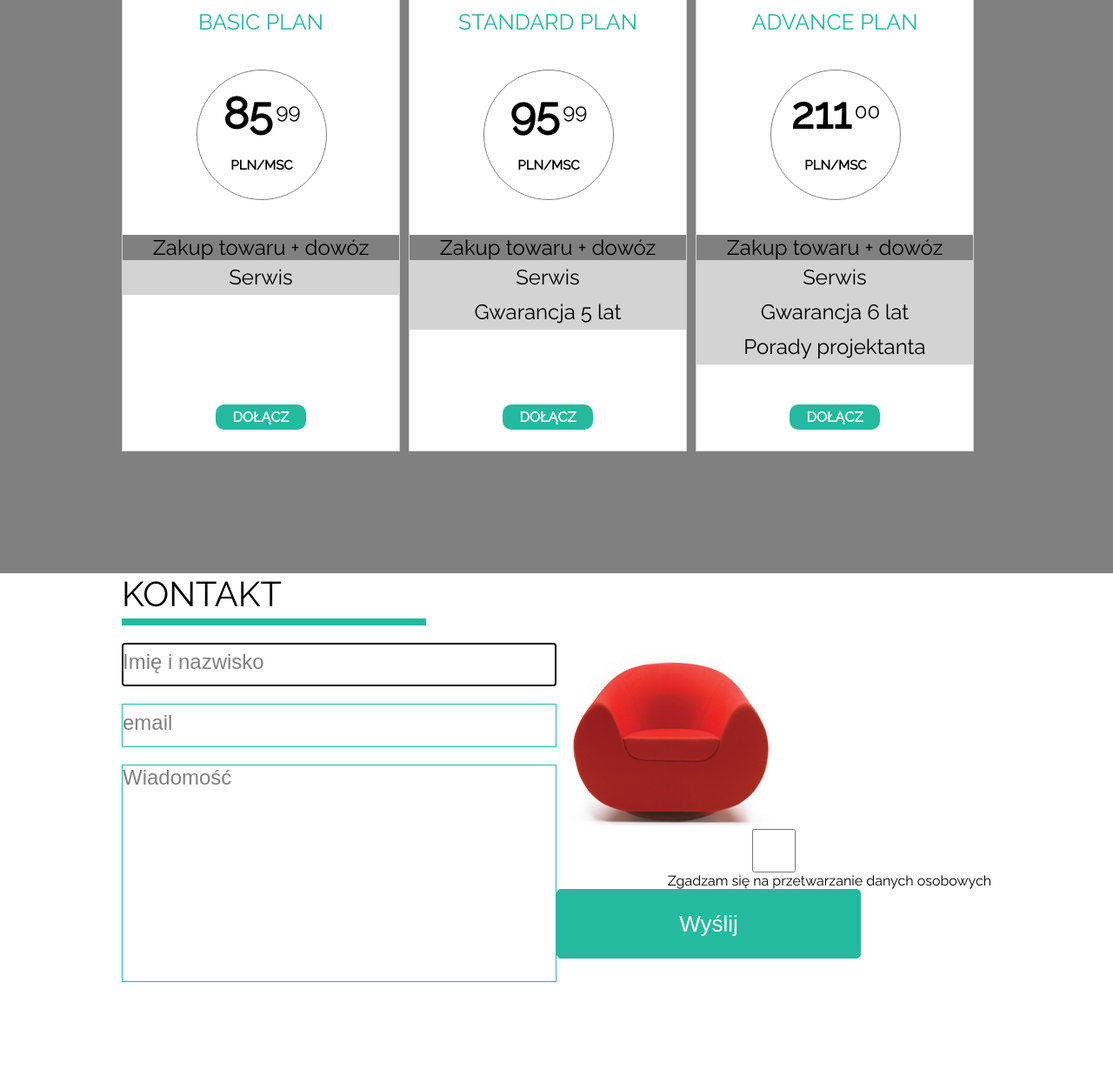
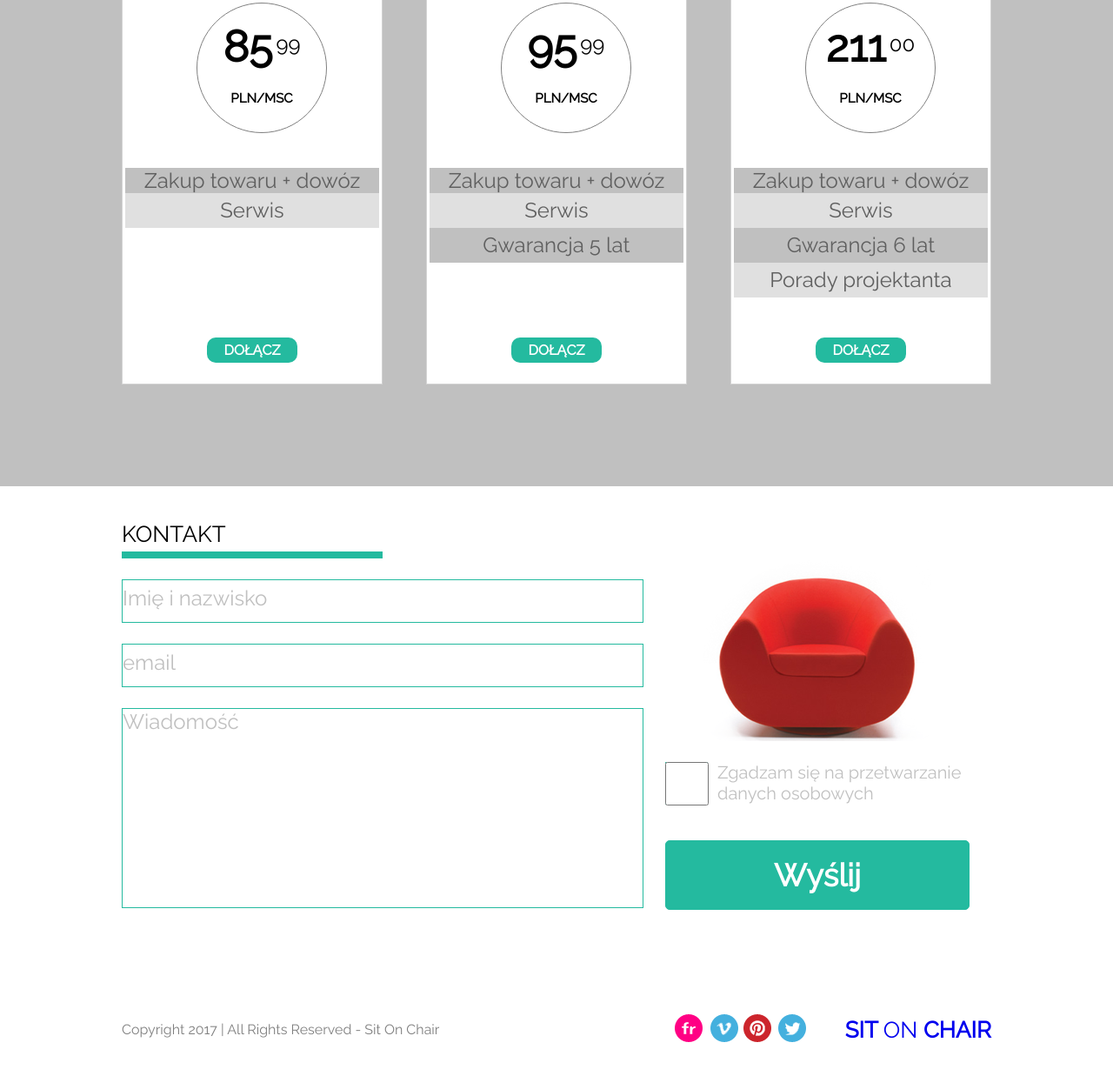
Before and after one commit to luksteroz/Sit-on-Chair, a plain HTML site: page index.html in a window 1280 px wide. Shown: the part 1141-2378 px from the top of the page at 87% size. Drawn offline with Linux system fonts and the light colour scheme.

Commit message:
zrobione html css

```diff
--- a/index.html
+++ b/index.html
@@ -66,16 +66,19 @@
     </section>
     <section id="products">
         <div class="container products clearfix">
-            <div class="box">
-                <p class="textShadow"></p>
-                <h3> Chair Margarita</h3>
-                <p class="line"></p>
+            <div class="box cursor">
+                <div class="textShadow">
+                    <h3>  Chair CLAIR</h3>
+                    <p class="line"></p>
+                </div>
             </div>
-            <div class="box">
-                <h3> Chair Clair </h3>
-                <p class="line "></p>
+            <div class="box cursor">
+                <div class="textShadow">
+                    <h3>Chair MARGARITA</h3>
+                    <p class="line"></p>
+                </div>
             </div>
-            <div class="box">
+            <div class="box cursor">
                 <h3> Finds all inputs</h3>
                 <p class="line"></p>
                 <p class="text">
@@ -91,7 +94,7 @@
     <div class="container offer clearfix">
         <h2> CENNIK </h2>
         <p class="line"></p>
-        <div class="wrapper">
+        <div class="wrapper cursor">
             <div class="ring">
                 <div class="dot"></div>
             </div>
@@ -107,7 +110,7 @@
             </div>
             <a href="#" title="Dołącz"> DOŁĄCZ</a>
         </div>
-        <div class="wrapper">
+        <div class="wrapper center cursor">
             <div class="ring">
                 <div class="dot"></div>
             </div>
@@ -124,7 +127,7 @@
             </div>
             <a href="#" title="Dołącz"> DOŁĄCZ</a>
         </div>
-        <div class="wrapper">
+        <div class="wrapper cursor">
             <div class="ring">
                 <div class="dot"></div>
             </div>
@@ -151,7 +154,7 @@
                 <form>
                     <div class="leftForm floatLeft">
                         <p>
-                            <input type="text" name="user_name" maxlength="25" placeholder="Imię i nazwisko" autofocus="">
+                            <input type="text" name="user_name" maxlength="25" placeholder="Imię i nazwisko">
                         </p>
                         <p>
                             <input type="text" name="email" maxlength="30" placeholder="email">
@@ -162,10 +165,10 @@
                     </div>
                     <div class="rightForm floatRight">
                         <img src="images/red_chair.png">
-                        <p>
-                            <label>
+                        <p class="clearfix">
+                            <label class="newCheck">
                                 <input class="floatLeft"type="checkbox" value="remember" name="agree">
-                                <span class="floatRight">Zgadzam się na przetwarzanie danych osobowych</span>
+                                <span class="floatLeft">Zgadzam się na przetwarzanie <br>danych osobowych</span>
                             </label>
                         </p>
                         <p>
@@ -177,7 +180,17 @@
     </section>
     <footer>
         <div class="container footer">
+            <p class="floatLeft"> Copyright 2017 | All Rights Reserved - Sit On Chair</p>
+            <div class="icons floatLeft">
+                <a href="#"><img src="images/flickr.png"></a>
+                <a href="#"><img src="images/vimeo.png"></a>
+                <a href="#"><img src="images/pinterest.png"></a>
+                <a href="#"><img src="images/twitter.png"></a>
             </div>
+            <div class="footerLogo txtToUppercase floatRight">
+                <a href="#" title="Strona glowna">Sit <span>On</span> chair</a>
+            </div>
+        </div>
     </footer>
 </body>
 </html>
--- a/style/style.css
+++ b/style/style.css
@@ -4,7 +4,7 @@
 	box-sizing: border-box;
 }
 body {
-    font-family: 'Raleway', sans-serif;
+    font-family: 'Raleway', 'Arial', sans-serif;
     font-size: 16px;
 }
 body > header, section, footer {
@@ -31,7 +31,10 @@ body > header, section, footer {
 }
 .highlighted {
     color: #24ba9f;
-		font-weight: bold;
+	font-weight: bold;
+}
+.cursor{
+    cursor: pointer;
 }
 a {
     text-decoration: none;
@@ -89,7 +92,6 @@ nav > ul > li a:hover {
 #slider{
 	height: 500px;
 	margin: 0 auto;
-	width: 100%;
     background-image: -webkit-gradient(linear, 0% 100%, 0% 0%,color-stop(0, rgb(203, 203, 203)),color-stop(0.029, rgb(203, 203, 203)),color-stop(0.131, rgb(213, 213, 213)),color-stop(0.334, rgb(248, 248, 248)),color-stop(0.532, rgb(248, 248, 248)));
 	margin-bottom: 50px;
 }
@@ -135,15 +137,13 @@ nav > ul > li a:hover {
 	cursor: pointer;
 }
 #products{
-	height: 400px;
-	width: 100%;
-	margin: 0 auto;
+	height: 300px;
 }
 .textShadow{
+    position: relative;
 	height: 50px;
-	width: 100px;
+	width: 100%;
 	background-color: rgba(255, 255, 255, 0.5);
-    position: relative;
 }
 .box {
 	height: 200px;
@@ -151,7 +151,7 @@ nav > ul > li a:hover {
 	width: 320px;
 	margin-right: 20px;
 }
-.box:nth-child(1	){
+.box:nth-child(1){
 	background-image: url("../images/box1_img.jpg");
 	background-size: 100% 100%;
 }
@@ -165,15 +165,18 @@ nav > ul > li a:hover {
 	border: 1px solid #808080;
 	border-radius: 1px;
 }
-.box h3 {
-	margin-top: 90px;
+.textShadow h3 {
+	margin-top: 110px;
 	margin-left: 15px;
+    padding-top: 8px;
+    font-weight: bold;
 }
 .box:nth-child(3) h3{
 	margin: 20px 10px 0px 15px;
+    font-weight: bold;
 }
 .line {
-	width: 35%;
+	width: 45%;
 	border: 4px solid #24ba9f;
 	margin: 5px 0px 0px 15px;
 }
@@ -181,21 +184,19 @@ nav > ul > li a:hover {
 	margin: 10px 10px 0px 15px;
 	color: 	#808080;
 }
+/*oferta*/
 #offer{
-	height: 100%;
-	width: 100%;
-	background-color: #808080;
+	background-color: #C0C0C0;
 }
 .offer{
-	width: 1000px;
 	height: 800px;
 }
 .offer h2{
-	font-size: 40px;
+    padding-top: 40px;
+	font-size: 26px;
 }
-/*oferta*/
 .wrapper{
-	width: 320px;
+	width: 300px;
 	height: 550px;
 	position: relative;
 	border: 1px solid lightgrey;
@@ -203,7 +204,10 @@ nav > ul > li a:hover {
 	float: left;
 	background-color: white;
 	margin-top: 50px;
-	margin-right: 10px;
+}
+.center{
+    margin-right: 50px;
+    margin-left: 50px;
 }
 .wrapper a{
 	background-color: #24ba9f;
@@ -213,12 +217,6 @@ nav > ul > li a:hover {
 	color: white;
 	padding: 5px 20px 5px 20px;
 	border-radius: 10px;
-}
-a:hover{
-	background-color: red;
-}
-a:active{
-	border: 1px solid #808080;
 }
 .ring{
 	width: 50px;
@@ -250,6 +248,7 @@ a:active{
 	border-radius: 50%;
 	border: 1px solid #808080;
 	margin-left: 85px;
+    background-color: white;
 }
 .priceRing span:first-child {
 	font-weight: bold;
@@ -265,60 +264,88 @@ a:active{
 }
 .details{
 	margin-top: 40px;
-	width: 100%;
+	width: 98%;
 	height:200px;
-	display: block;
+    margin-left: 1%;
+    margin-right: 1%;
+    color: #606060;
 }
 .delivery {
-	background-color: #808080;
 	font-size: 24px;
 }
 .service {
-	background-color: lightgrey;
 	font-size: 24px;
 	line-height: 40px;
 }
 .offer .line, .contact .line {
 	margin-left: 0px;
+    width: 300px;
 }
+.details p:nth-child(2n+1){
+    background-color: #C0C0C0;
+}
+.details p:nth-child(2n+2){
+    background-color: #E0E0E0;
+}
+.wrapper:hover .details p:nth-child(2n+1){
+    background-color: white;
+}
+.wrapper:hover, .wrapper:hover .ring {
+	background-color: #24ba9f;
+    border: none;
+}
+.wrapper:hover a, .wrapper:hover .dot, .wrapper:hover .priceRing{
+    background-color: white;
+    color: #24ba9f;
+    border: none;
+}
+.wrapper:hover h3{
+    color: white;
+}
+
+
 /*Formularz*/
 .contact {
     height: 600px;
 }
 .contact h2{
-	font-size: 40px;
+	font-size: 26px;
+    padding-top: 40px;
 }
-.contact p {
+.leftForm p {
+    margin-top: 24px;
     margin-bottom: 20px;
 }
-.leftForm,{
+.leftForm{
     float: left;
-    width: 500px;
+    width: 600px;
+    height: 400px;
 }
 .rightForm {
     float: right;
-    width: 500px;
+    width: 400px;
+    height: 400px;
 }
-
 input {
-    width: 500px;
+    width: 100%;
     height: 50px;
     border: 1px solid #24ba9f;
 }
 ::-webkit-input-placeholder {
-	color: #808080;
+    font-family: 'Raleway', 'Arial', sans-serif;
+    color: #C0C0C0;
     font-size: 24px;
 }
 ::-moz-placeholder {
-	color: #808080; /* Firefox */
+    color: #C0C0C0; /* Firefox */
 }
 ::-ms-input-placeholder {
-	color: #808080; /* IE 10+ */
+	color: #C0C0C0; /* IE 10+ */
 }
 textarea {
     resize: none;
-    width: 500px;
-    height: 250px;
+    width: 100%;
+    height: 230px;
     border: 1px solid #24ba9f;
 }
 input[type=submit]{
@@ -327,8 +354,58 @@ input[type=submit]{
 	height: 80px;
 	border-radius: 5px;
     color: white;
+    font-size: 36px;
+    font-weight: bold;
+    margin-left: 25px;
+    margin-top: 40px;
+    font-family: 'Raleway', 'Arial', sans-serif;
+}
+.newCheck:after{
+    content: "";
+    width: 49px;
+    height: 49px;
+    border: 1px solid #24ba9f;
+    background-color: white;
+    background-image: url("../images/form_ok.jpg");
+    background-repeat: no-repeat;
+    background-position: center;
+    margin-top: 20px;
+    margin-left: 25px;
+    display: block;
+}
+input[type=checkbox]{
+    width: 50px;
+    margin-left: 25px;
+}
+
+input:checked {
+    opacity: 0;
+}
+.rightForm img{
+    margin-left: 68px;
+}
+label span{
+    font-size: 20px;
+    margin-left: 10px;
+    color: #C0C0C0;
+}
+/*footer*/
+
+#footer {
+    width: 100%;
+    height: 100%;
+}
+.footer{
+    color: #808080;
+    height: 50px;
+    line-height: 50px;
+    text-decoration: none;
+}
+.icons {
+    margin-top: 5px;
+    margin-left: 270px;
+}
+.footerLogo {
     font-size: 26px;
+    color: #808080;
 }
-label {
-    position: relative;
-}
```
